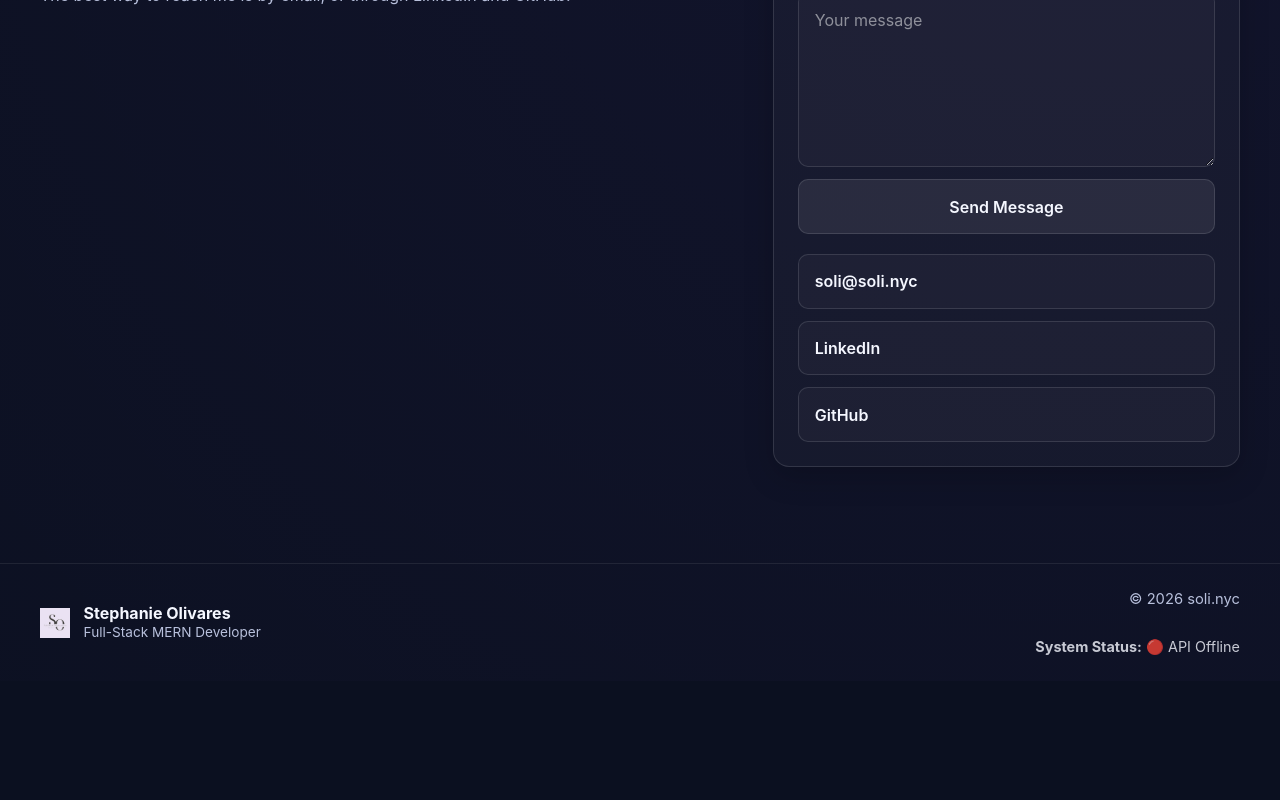
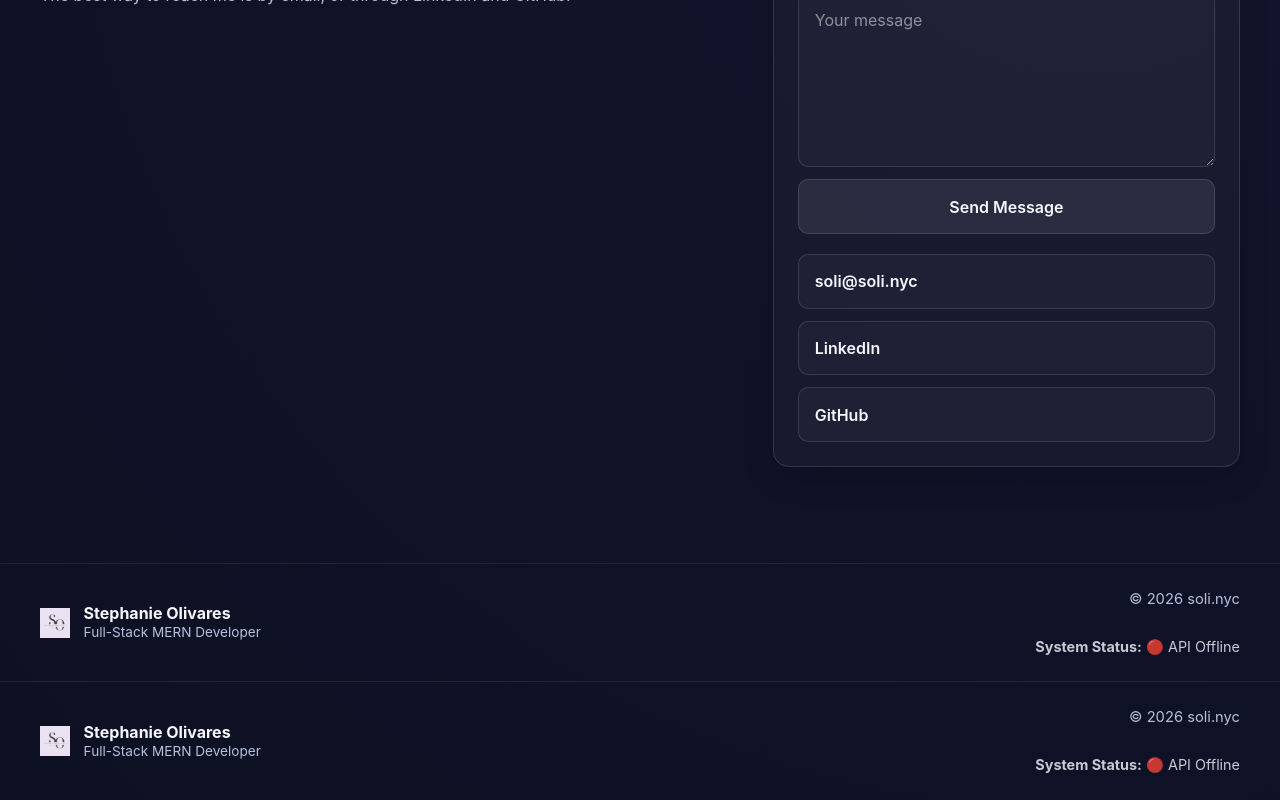
Before and after one commit to OlivaresStephanie-FS/soli-portfolio-fullstack, a React (Vite) app in the folder soli-portfolio/: page / in a window 1280 px wide. Shown: the part 4248-5048 px from the top of the page. Before the commit the page ends 4929 px from the top, so only its background shows below. Built offline with nearby package versions, Linux system fonts and the light colour scheme; no server answers.

Commit message:
updating features

```diff
--- a/soli-portfolio/src/components/layout/PageShell/PageShell.jsx
+++ b/soli-portfolio/src/components/layout/PageShell/PageShell.jsx
@@ -1,4 +1,5 @@
 import NavBar from "../NavBar/NavBar";
+import Footer from "../Footer/Footer";
 import ScrollToHash from "../ScrollToHash/ScrollToHash";
 
 function PageShell({ children }) {
@@ -7,6 +8,7 @@ function PageShell({ children }) {
 			<ScrollToHash />
 			<NavBar />
 			{children}
+			<Footer />
 		</div>
 	);
 }
--- a/soli-portfolio/src/pages/ProjectDetails/ProjectDetails.css
+++ b/soli-portfolio/src/pages/ProjectDetails/ProjectDetails.css
@@ -14,6 +14,7 @@
 .project-hero .container {
     max-width: 1100px;
 }
+
 .project-title {
     font-size: clamp(2.2rem, 5vw, 3.6rem);
     line-height: 1.05;
@@ -59,6 +60,7 @@
 .project-eyebrow-group {
     display: flex;
     gap: 12px;
+    margin-top: var(--space-6);
     margin-bottom: var(--space-3);
 }
 
```
